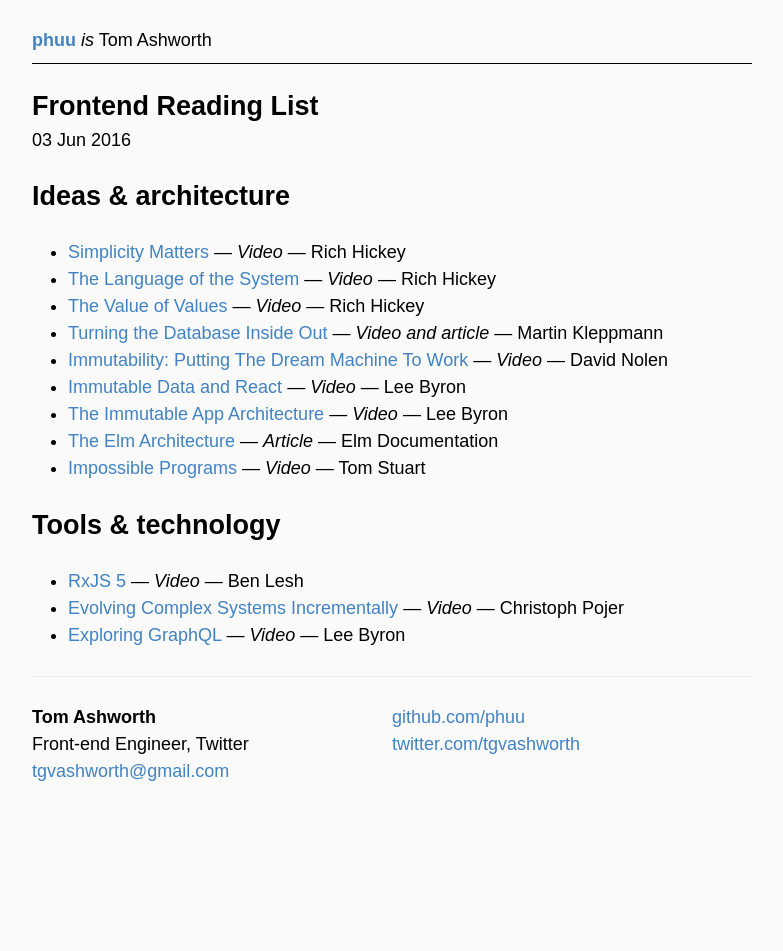
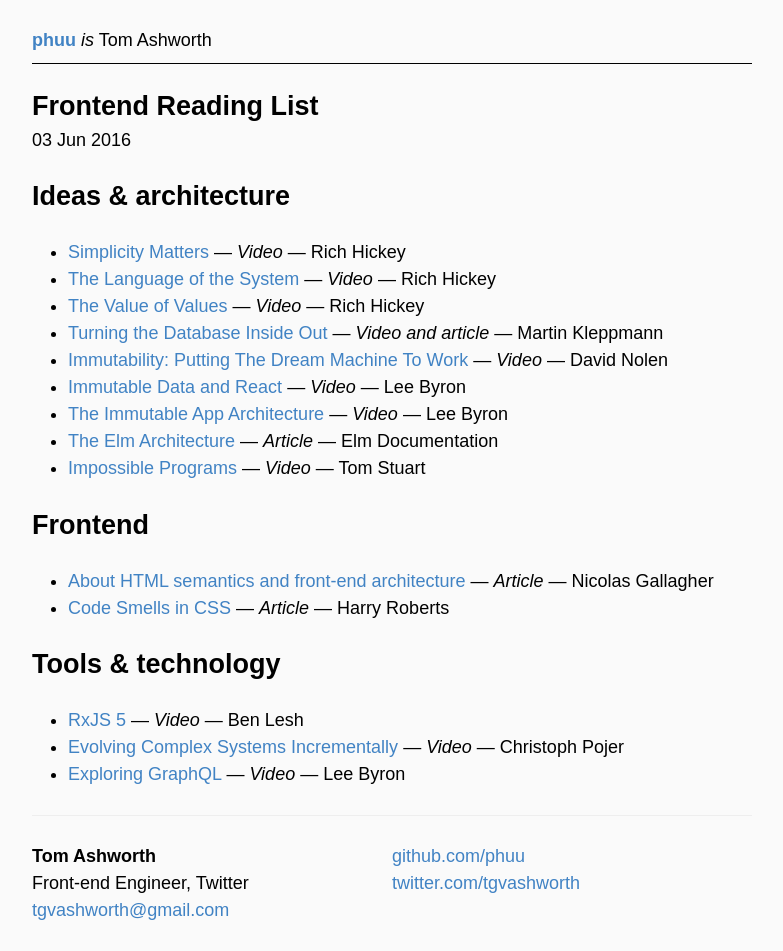
Before and after one commit to tgvashworth/tgvashworth.github.io, a Jekyll site: the page built from _posts/2016-06-03-frontend-reading-list.md, in a window 1280 px wide. Shown: the whole page, without its empty margins (248-1031 px from the left). Built offline with Jekyll 4.4.1, drawn with Linux system fonts in a browser that asks for light colours; some web fonts are replaced; before the commit the page ends 900 px from its top, so only the background shows below that.

Commit message:
moar reading

```diff
--- a/_posts/2016-06-03-frontend-reading-list.md
+++ b/_posts/2016-06-03-frontend-reading-list.md
@@ -15,6 +15,10 @@ title: "Frontend Reading List"
 - [The Elm Architecture](http://guide.elm-lang.org/architecture/index.html) — *Article* — Elm Documentation
 - [Impossible Programs](https://www.youtube.com/watch?v=hN63FOa_Gp4) — *Video* — Tom Stuart
 
+## Frontend
+
+- [About HTML semantics and front-end architecture](http://nicolasgallagher.com/about-html-semantics-front-end-architecture/) — *Article* — Nicolas Gallagher
+- [Code Smells in CSS](http://csswizardry.com/2012/11/code-smells-in-css/) — *Article* — Harry Roberts
 
 ## Tools & technology
 
```
